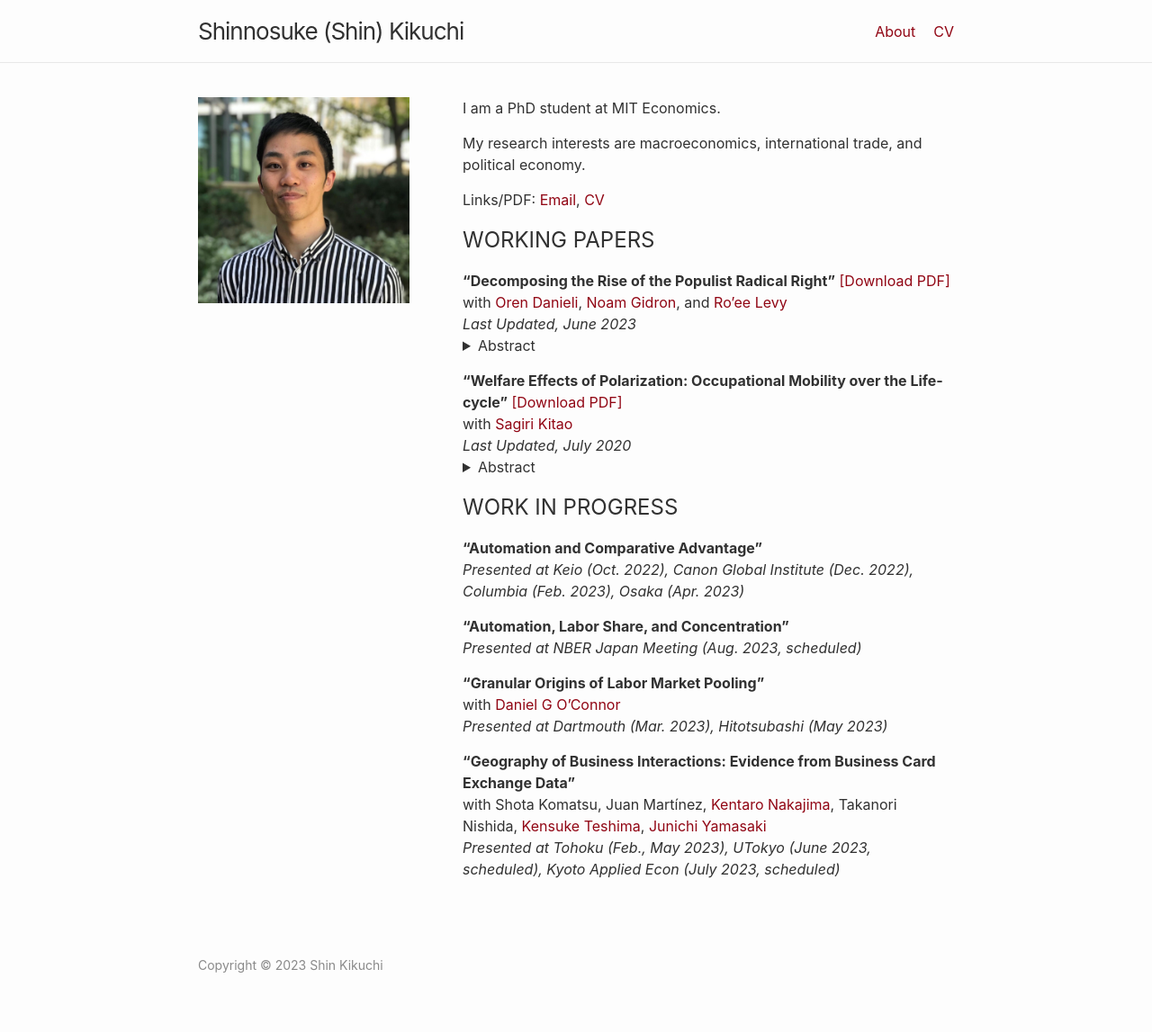
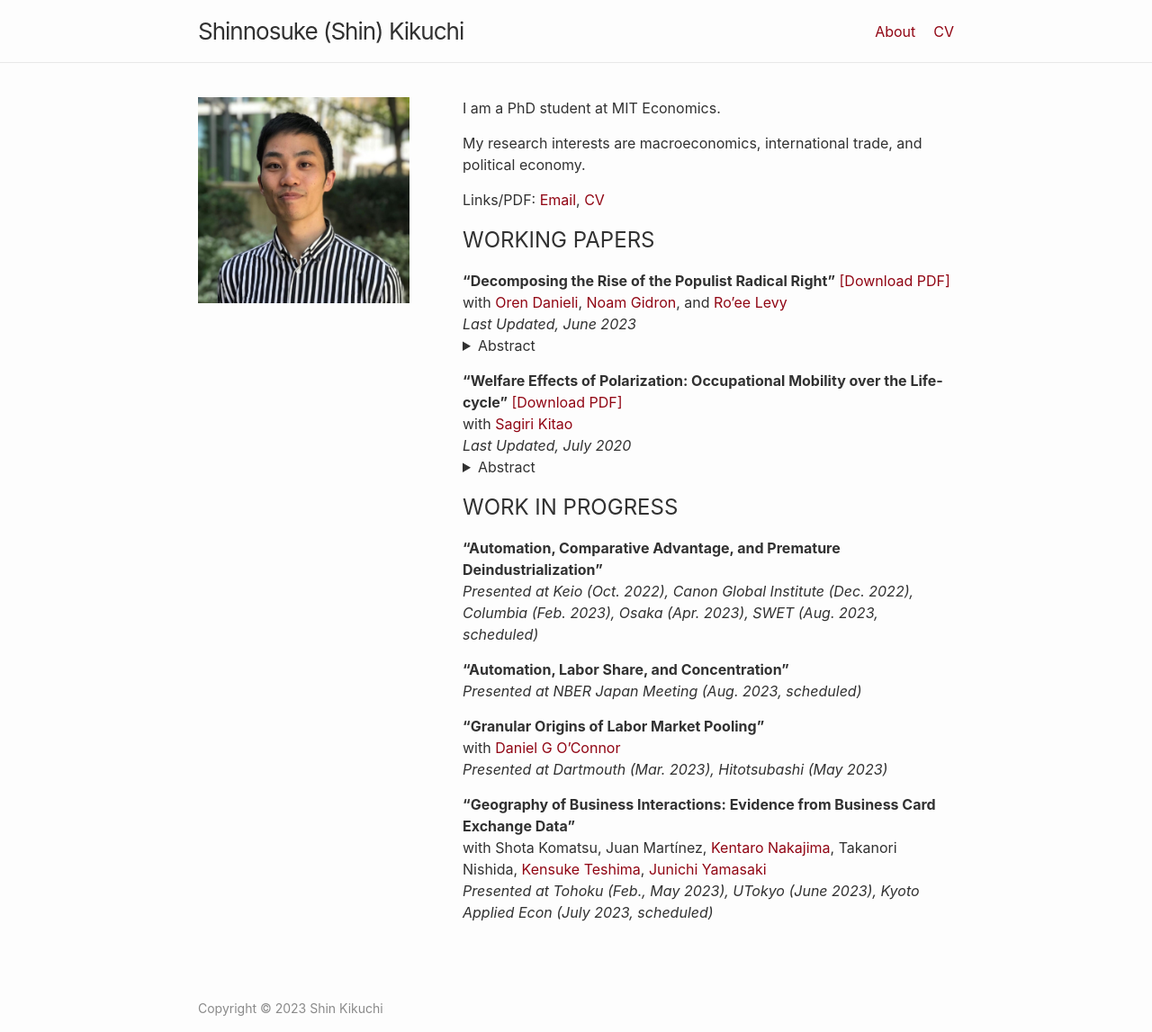
Before and after one commit to shinnkikuchi/shinnkikuchi.github.io, a Jekyll site: the page built from index.md, in a window 1280 px wide. Shown: the whole page at 90% size. Built offline with Jekyll 4.4.1, drawn with Linux system fonts in a browser that asks for light colours; before the commit the page ends 1099 px from its top, so only the background shows below that.

Commit message:
Update index.md

```diff
--- a/index.md
+++ b/index.md
@@ -35,8 +35,8 @@ with <a href="https://sites.google.com/site/sagirikitao/home" target="_blank">Sa
 
 ## WORK IN PROGRESS
 
-**"Automation and Comparative Advantage"**<br>
-*Presented at Keio (Oct. 2022), Canon Global Institute (Dec. 2022), Columbia (Feb. 2023), Osaka (Apr. 2023)*<br>
+**"Automation, Comparative Advantage, and Premature Deindustrialization"**<br>
+*Presented at Keio (Oct. 2022), Canon Global Institute (Dec. 2022), Columbia (Feb. 2023), Osaka (Apr. 2023), SWET (Aug. 2023, scheduled)*<br>
 
 **"Automation, Labor Share, and Concentration"** <br>
 *Presented at NBER Japan Meeting (Aug. 2023, scheduled)*<br>
```
Also changed, not shown: other parts of index.md (+1 -1 lines).
